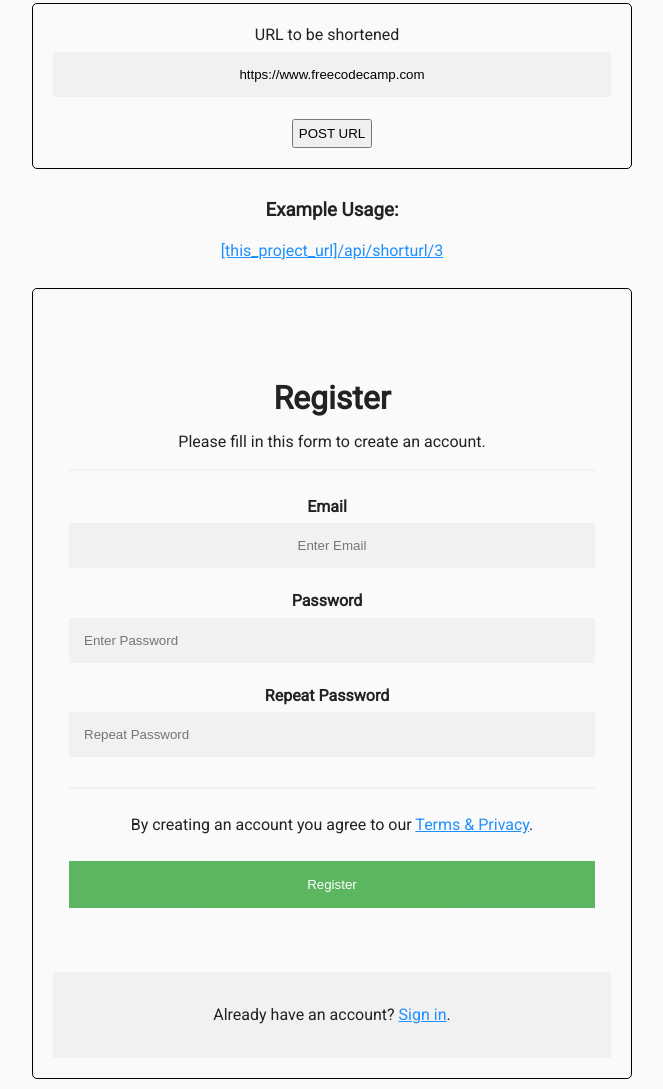
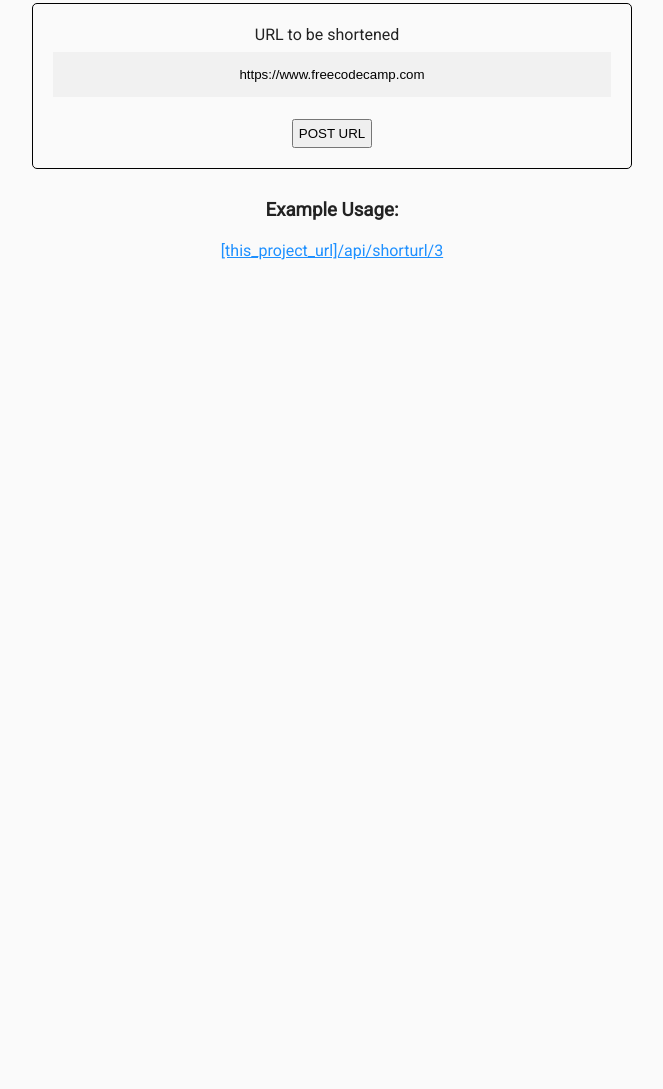
Before and after one commit to Ivilili/short-url, a website: page views/index.html in a window 1280 px wide. Shown: the part 432-1521 px from the top of the page, without its empty margins (308-971 px from the left). After the commit the page ends 800 px from the top, so only its background shows below. Drawn offline with Linux system fonts and the light colour scheme.

Commit message:
changes made

```diff
--- a/server.js
+++ b/server.js
@@ -1,7 +1,7 @@
 const express = require('express');
 const mongo = require('mongodb');
 const mongoose = require('mongoose');
-const mongoURL = 'mongodb://localhost/url-shortner';
+const mongoURL = 'mongodb://localhost:27017/url-short';
 const bodyParser = require('body-parser');
 const validUrl = require('valid-url');
 //const UrlShorten = mongoose.model('UrlShorten');
@@ -30,6 +30,7 @@ app.get('/', function(req, res) {
 
 app.get('/api/item/:code', async (req, res) => {
 	const urlCode = req.params.code;
+	console.log(urlCode);
 	const item = await UrlShorten.findOne({ urlCode: urlCode });
 	if (item) {
 		return res.redirect(item.originalUrl);
@@ -39,7 +40,7 @@ app.get('/api/item/:code', async (req, res) => {
 });
 
 //POST API for creating short url from Original URL
-app.post('/api/item', async (req, res) => {
+app.post('/api/shorturl/new/', async (req, res) => {
 	const { originalUrl, shortBaseUrl } = req.body;
 	if (validUrl.isUri(shortBaseUrl)) {
 	} else {
--- a/views/index.html
+++ b/views/index.html
@@ -23,7 +23,7 @@
         <p>
           example: <code>POST [project_url]/api/shorturl/new</code> - <code>https://www.google.com</code>
         </p>
-        <form action="api/shorturl/new" method="POST">
+        <form action="api/shorturl/new/" method="POST">
           <label for="url_input">URL to be shortened</label>
           <input id="url_input" type="text" name="url" value="https://www.freecodecamp.com">
           <input type="submit" value="POST URL">
@@ -35,29 +35,6 @@
 
 
       </div>
-      <form action="action_page.php">
-        <div class="container">
-          <h1>Register</h1>
-          <p>Please fill in this form to create an account.</p>
-          <hr>
 
-          <label for="email"><b>Email</b></label>
-          <input type="text" placeholder="Enter Email" name="email" required>
-
-          <label for="psw"><b>Password</b></label>
-          <input type="password" placeholder="Enter Password" name="psw" required>
-
-          <label for="psw-repeat"><b>Repeat Password</b></label>
-          <input type="password" placeholder="Repeat Password" name="psw-repeat" required>
-          <hr>
-
-          <p>By creating an account you agree to our <a href="#">Terms & Privacy</a>.</p>
-          <button type="submit" class="registerbtn">Register</button>
-        </div>
-
-        <div class="container signin">
-          <p>Already have an account? <a href="#">Sign in</a>.</p>
-        </div>
-      </form>
 </body>
 </html>
```
